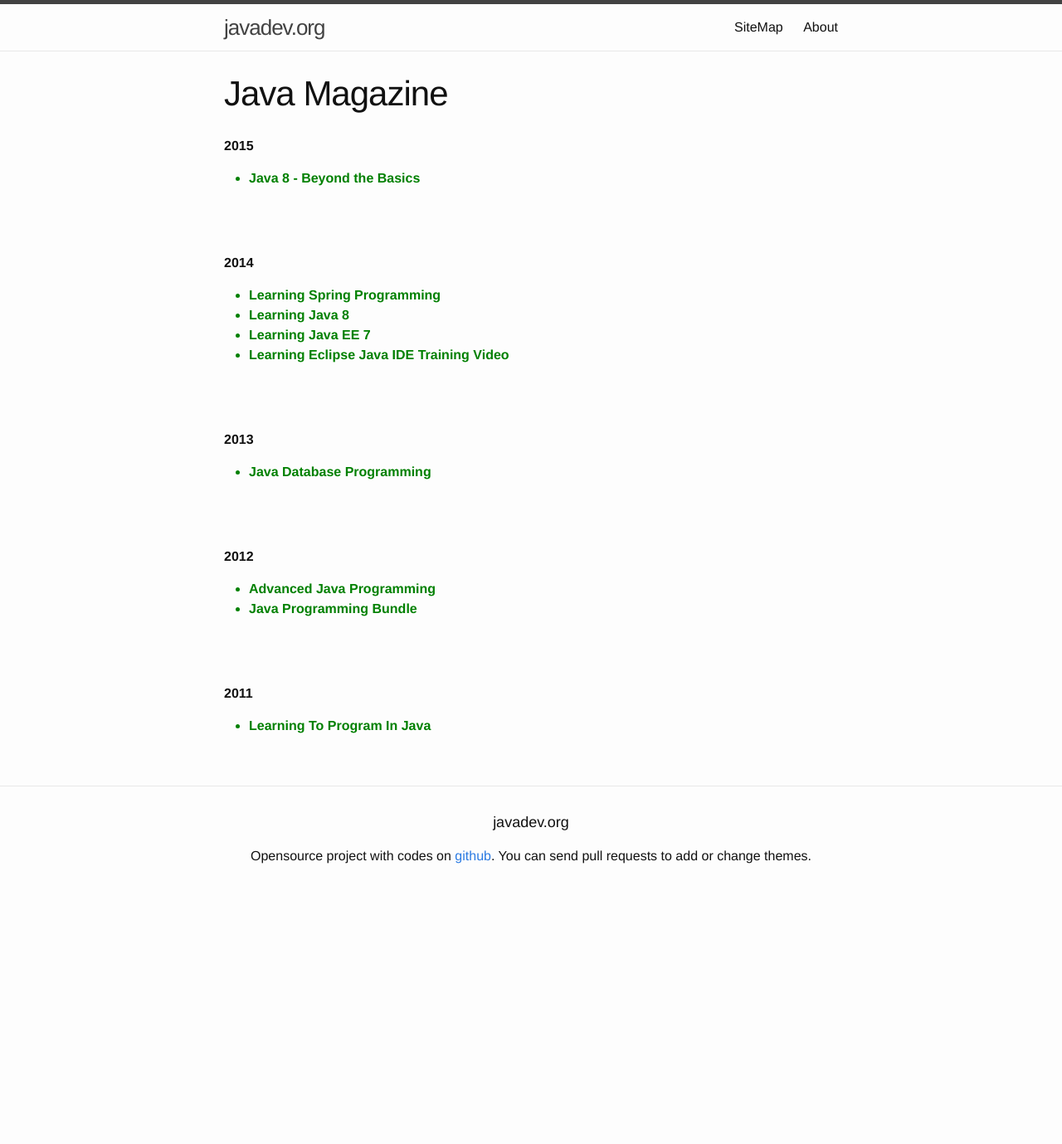
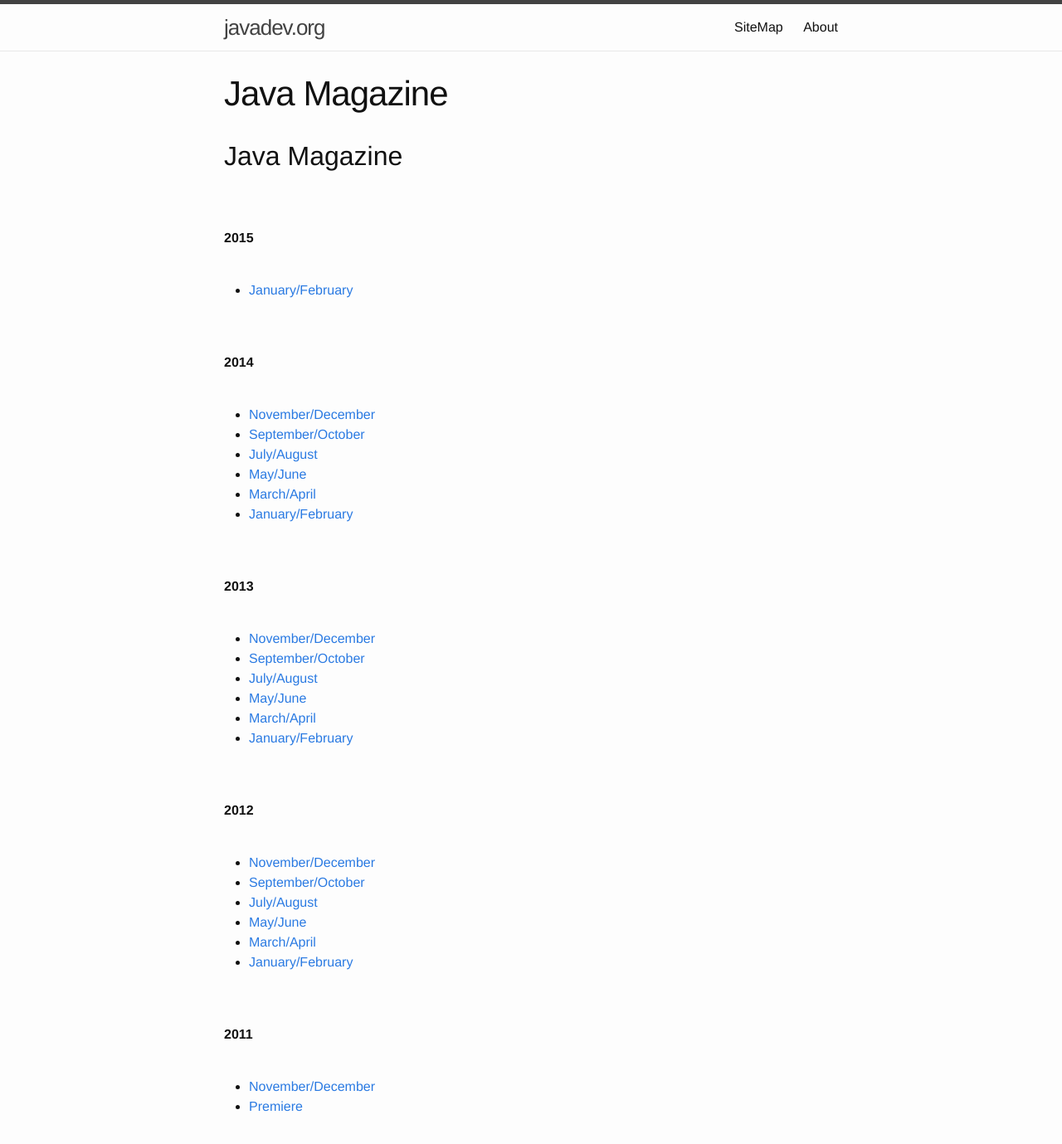
Before and after one commit to webmakaka/javadev.org, a Jekyll site: the page built from website/library/collections/magazines/java_magazine.md, in a window 1280 px wide and 1400 px high. Shown: the top 1379 px of the window at 83% size. Built offline with Jekyll 4.4.1, drawn with Linux system fonts in a browser that asks for light colours.

Commit message:
link updated

```diff
--- a/website/library/collections/magazines/java_magazine.md
+++ b/website/library/collections/magazines/java_magazine.md
@@ -1,56 +1,76 @@
 ---
 layout: page
 title: Java Magazine
-permalink: /library/infiniteskills/java/
+permalink: /library/magazines/java_magazine/
 ---
 
-
-<strong>2015</strong>
+<h2>Java Magazine</h2>
 
 
+<br/>
+<br/>
+<strong>2015</strong>
+<br/>
+<br/>
+
 <ul>
-    <li style="color:green"><strong>Java 8 - Beyond the Basics</strong></li>
+<li><a href="http://mailings1.gtxcel.com/portal/wts/ucmc%7CS%7Cfe8qLefDSz6j%7CBCs6kj7%7CfOdsOl92H0KkHn58g">January/February</a></li>
 </ul>
 
-<br/><br/>
-
+<br/>
+<br/>
 <strong>2014</strong>
-
+<br/>
+<br/>
 
 <ul>
-    <li style="color:green"><strong>Learning Spring Programming</strong></li>
-    <li style="color:green"><strong>Learning Java 8</strong></li>
-    <li style="color:green"><strong>Learning Java EE 7</strong></li>
-    <li style="color:green"><strong>Learning Eclipse Java IDE Training Video</strong></li>
+<li><a href="http://mailings1.gtxcel.com/portal/wts/ucmc%7CS%7CeDC8qef-7-qjf6F7ajOnRo9dsOl92H0KkHn58g">November/December</a></li>
+<li><a href="http://mailings1.gtxcel.com/portal/wts/ucmc%7CS%7Ce-O-6ef4D26jcEMeqj030qPdsOl92H0KkHn58g">September/October</a></li>
+<li><a href="http://mailings1.gtxcel.com/portal/wts/ucmc%7CS%7Ce4BfLefzsza%7CT-zfLjcB7qsdsOl92H0KkHn58g">July/August</a></li>
+<li><a href="http://mailings1.gtxcel.com/portal/wts/ucmc%7CS%7Ce282Lefve%5Eq%7CRkbFa%7CFmv%7C%3BdsOl92H0KkHn58g">May/June</a></li>
+<li><a href="http://mailings1.gtxcel.com/portal/wts/ccmciSiewg26efodeLiNsz86irAsv8dsOl92H0KkHn58g">March/April</a></li>
+<li><a href="http://mailings1.gtxcel.com/portal/wts/cgmciSierPzLefjd7LiD0r8qAzDCraPHNTSlgGNGdxTBa">January/February</a></li>
+</ul>
+
+<br/>
+<br/>
+<strong>2013</strong>
+<br/>
+<br/>
+
+<ul>
+<li><a href="http://mailings1.gtxcel.com/portal/wts/cgmciSienDzLefeskaiAfFBq6TFtr6PHNTSlgGNGdxTBa">November/December</a></li>
+<li><a href="http://mailings1.gtxcel.com/portal/wts/cgmciSiej9vqeeBc46i7rgs62todEaPHNTSlgGNGdxTBa">September/October</a></li>
+<li><a href="http://mailings1.gtxcel.com/portal/wts/cgmciSiefM-Lee7DFaiygzvqyxnNiLPHNTSlgGNGdxTBa">July/August</a></li>
+<li><a href="http://mailings1.gtxcel.com/portal/wts/cgmciSidFgAaee3-eqiviRBqu0rrg6PHNTSlgGNGdxTBa">May/June</a></li>
+<li><a href="http://mailings1.texterity.com/portal/wts/cemciSidAgrLeewu0qFAsB6dzT2C6nlmJnNMFXFLQZjc">March/April</a></li>
+<li><a href="http://mailings1.texterity.com/portal/wts/cemciSid7h0aeerFkqECrwyc3Q7u6nlmJnNMFXFLQZjc">January/February</a></li>
+</ul>
+
+<br/>
+<br/>
+<strong>2012</strong>
+<br/>
+<br/>
+
+<ul>
+<li><a href="http://mailings1.texterity.com/portal/wts/ccmciSid2C-LeemveLDrs8ii3NDMdsOl92H0KkHn58g">November/December</a></li>
+<li><a href="http://mailings1.texterity.com/portal/wts/ccmciSidzknLeeitm6AOEdudF0m9dsOl92H0KkHn58g">September/October</a></li>
+<li><a href="http://www.oraclejavamagazine-digital.com/t=c/?1&197194&97914&38261&0000&16786297&ICiSb9m9aNY5">July/August</a></li>
+<li><a href="http://www.oraclejavamagazine-digital.com/t=c/?1&192378&93443&37080&0000&16783964&ICiSb9m9aNY5">May/June</a></li>
+<li><a href="http://www.oraclejavamagazine-digital.com/t=c/?1&187183&77671&35694&0000&16781418&ICiSb9m9aNY5">March/April</a></li>
+<li><a href="http://www.oraclejavamagazine-digital.com/t=c/?1&183410&68032&34657&0000&16779555&ICiSb9m9aNY5">January/February</a></li>
 </ul>
 
 
-<br/><br/>
-
-<strong>2013</strong>
+<br/>
+<br/>
+<strong>2011</strong>
+<br/>
+<br/>
 
 <ul>
-    <li style="color:green"><strong>Java Database Programming</strong></li>
+<li><a href="http://www.oraclejavamagazine-digital.com/t=c/?1&175852&54882&32686&0000&1236516792&ICiSb9m9aNY5">November/December</a></li>
+<li><a href="http://www.oraclejavamagazine-digital.com/t=c/?1&165297&22778&30072&0000&1236511694&ICiSb9m9aNY5">Premiere</a></li>
 
 </ul>
-
-
-<br/><br/>
-
-<strong>2012</strong>
-
-<ul>
-    <li style="color:green"><strong>Advanced Java Programming</strong></li>
-    <li style="color:green"><strong>Java Programming Bundle</strong></li>
-</ul>
-
-
-
-<br/><br/>
-
-<strong>2011</strong>
-
-<ul>
-    <li style="color:green"><strong>Learning To Program In Java </strong></li>
-
-</ul>
```
